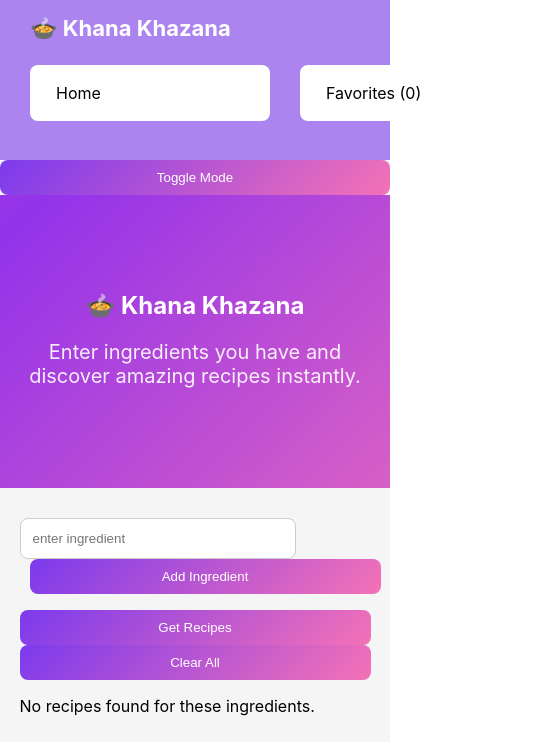
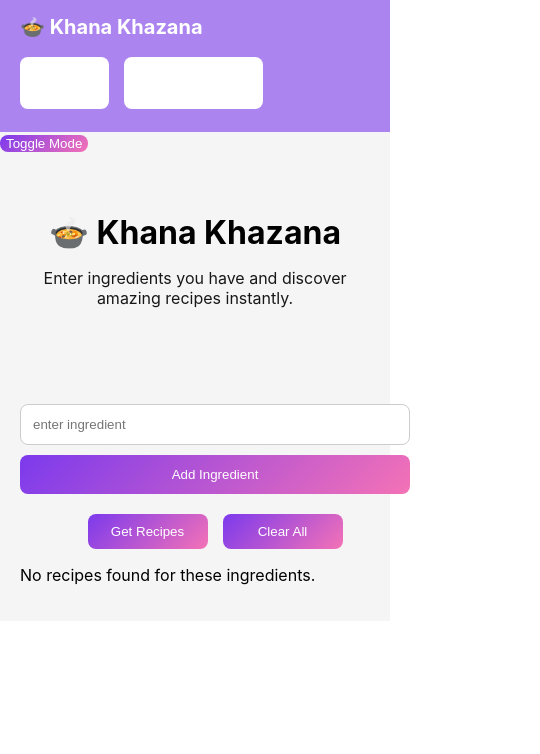
Before and after one commit to vanshikathapa21/recipe-finder, a React (Create React App) app: page / in a window 390 px wide. Shown: the top 754 px of the page, 540 px wide, since content can reach past the window. Built offline with nearby package versions, Linux system fonts and the light colour scheme.

Commit message:
fixed button layout

```diff
--- a/src/components/IngredientList.jsx
+++ b/src/components/IngredientList.jsx
@@ -16,21 +16,13 @@ function IngredientList({ ingredients, handleGetRecipe, setIngredients }) {
         ))}
       </ul>
 
-      <button onClick={handleGetRecipe}
-         disabled={ingredients.length === 0}
-         style={{
-              backgroundColor: ingredients.length === 0 ? "gray" : "green",
-              color: "white",
-              cursor: ingredients.length === 0 ? "not-allowed" : "pointer"
-  }}
->
-  Get Recipes
-</button>
+      <div className="action-buttons">
 
-      <button onClick={() => setIngredients([])}>
-        Clear All
-      </button>
+        <button onClick={handleGetRecipe}> Get Recipes </button>
 
+        <button onClick={() => setIngredients([])}> Clear All</button>
+
+      </div>
     </div>
   );
 }
--- a/src/components/IngredientsInput.jsx
+++ b/src/components/IngredientsInput.jsx
@@ -18,23 +18,16 @@ function IngredientsInput({ setIngredients }) {
 
   return (
     <div className="input-box">
-
   <input
     type="text"
     placeholder="enter ingredient"
     value={newIngredient}
-        onChange={handleChange}
-        onKeyDown={(e)=>{
-          if(e.key === "Enter"){
-             addIngredient();
-          }
-        }}
+    onChange={(e) => setNewIngredient(e.target.value)}
   />
 
-      <button onClick={addIngredient}>
+  <button>
     Add Ingredient
   </button>
-
     </div>
   );
 }
--- a/src/styles/main.css
+++ b/src/styles/main.css
@@ -2,7 +2,9 @@ body{
   font-family: Arial, sans-serif;
   margin:0;
   padding:0;
+  overflow-x: hidden;
 }
+
 
 .navbar{
   position: sticky;
@@ -12,7 +14,7 @@ body{
   display:flex;
   justify-content:space-between;
   align-items:center;
-  padding:15px 30px;
+  padding:15px 20px;
 
   background: rgba(124,58,237,0.6);
   backdrop-filter: blur(10px);
@@ -20,24 +22,30 @@ body{
 
   color:white;
   flex-wrap: wrap;
+}
 
+.navbar button {
+  flex: none;
+  padding: 8px 16px;
 }
 
 .logo{
-  font-size:22px;
+  font-size:20px;
   font-weight:bold;
 }
 
 .nav-links{
   list-style:none;
   display:flex;
-  gap:30px;
+  gap:15px;
+  padding:0;
+  margin:0;
 }
 
 .nav-links a{
   color:white;
   text-decoration:none;
-  padding:8px 16px;
+  padding:6px 12px;
   border-radius:8px;
   transition:0.3s;
 }
@@ -46,70 +54,61 @@ body{
   background:rgba(255,255,255,0.2);
 }
 
+
 .hero{
-  background: linear-gradient(-45deg,#7C3AED,#F472B6,#9333EA,#EC4899);
-  background-size:400% 400%;
-  animation:gradientMove 8s ease infinite;
-
-  color:white;
+  padding:40px 15px;
   text-align:center;
-  padding:80px 20px;
-}
-
-@keyframes gradientMove{
-  0%{background-position:0% 50%;}
-  50%{background-position:100% 50%;}
-  100%{background-position:0% 50%;}
 }
 
 .hero h1{
-  font-size:48px;
+  font-size:32px;
   margin-bottom:10px;
 }
 
 .hero p{
-  font-size:20px;
+  font-size:16px;
   opacity:0.9;
 }
 
+
 .container{
-  width: 90%;
-  max-width: 1200px;
+  width: 100%;
+  max-width: 600px;
   margin: auto;
+  padding: 20px;
 }
 
 .input-box{
+  display:flex;
+  gap:10px;
   margin-top:20px;
 }
 
 .input-box input{
+  flex:1;
   padding:12px;
-  width:250px;
   border-radius:8px;
   border:1px solid #ccc;
 }
 
 .input-box button{
-  margin-left:10px;
+  padding:12px 16px;
 }
+
 
 button{
   background: linear-gradient(135deg,#7C3AED,#F472B6);
   color:white;
   border:none;
-  padding:10px;
   border-radius:8px;
   cursor:pointer;
   transition:all 0.2s ease;
-  width: 100%;
 }
 
 button:hover{
   transform:translateY(-2px);
   box-shadow:0 8px 18px rgba(0,0,0,0.2);
 }
-
-
 
 ul{
   list-style:none;
@@ -118,12 +117,30 @@ ul{
 
 li{
   background:white;
-  margin:8px auto;
+  margin:8px 0;
   padding:10px;
-  width:220px;
   border-radius:8px;
   display:flex;
   justify-content:space-between;
+}
+
+
+.action-buttons{
+  display:flex;
+  justify-content:center;
+  gap:15px;
+  margin-top:20px;
+  flex-wrap:wrap;
+}
+
+.action-buttons button{
+ width:auto;
+  padding:10px 20px;
+  min-width:120px;
+}
+
+.action-buttons button:hover{
+  transform:scale(1.05);
 }
 
 .recipes-container{
@@ -142,33 +159,24 @@ box-shadow:0 4px 10px rgba(0,0,0,0.1);
 .recipe-card img{
   width:100%;
   height:200px;
+  object-fit:cover;
 }
 
 .recipe-card:hover{
-  transform:translateY(-12px) scale(1.03);
-  box-shadow:0 25px 50px rgba(0,0,0,0.25);
+  transform:translateY(-10px);
+  box-shadow:0 20px 40px rgba(0,0,0,0.2);
 }
-
 
 .recipe-card h3{
   color:#ff6b6b;
-}
-
-.recipe-img{
-  width:100%;
-  border-radius:12px;
-  transition:transform 0.3s ease;
 }
 
 .recipe-card button{
   margin-top:10px;
 }
 
-.recipe-card:hover .recipe-img{
-  transform:scale(1.05);
-}
 
-.modal{
+.modal-overlay{
   position:fixed;
   top:0;
   left:0;
@@ -178,87 +186,18 @@ height:200px;
   display:flex;
   justify-content:center;
   align-items:center;
+  z-index:2000;
 }
-
 .modal-content{
   background:white;
-  padding:30px;
+  padding:20px;
   border-radius:12px;
+  width:90%;
   max-width:600px;
-  max-height:80vh;
-  overflow-y:auto;
-}
-
-.modal-content p{
-  text-align:left;
-  line-height:1.6;
-}
-
-
-.light{
-  background:#f5f5f5;
-  color:black;
-}
-
-.dark{
-  background:#0F172A;
-  color:white;
-}
-
-.dark .recipe-card{
-  background:#1E293B;
-}
-
-
-.dark li{
-  background:#1e1e1e;
-}
-
-.light .nav-links a{
-  color: black;
-}
-
-.dark .nav-links a{
-  color: white;
-}
-
-@keyframes fadeInUp{
-  from{
-    opacity:0;
-    transform:translateY(20px);
-  }
-  to{
-    opacity:1;
-    transform:translateY(0);
-  }
-}
-
-.modal-overlay{
-  position:fixed;
-  top:0;
-  left:0;
-  width:100%;
-  height:100%;
-
-  background:rgba(0,0,0,0.6);
-
-  display:flex;
-  justify-content:center;
-  align-items:center;
-
-  z-index:2000;
-}
-
-.modal-content{
-  background:white;
-  padding:25px;
-  border-radius:16px;
-  width:600px;
   max-height:80vh;
   overflow-y:auto;
   position:relative;
 }
-
 .modal-img{
   width:100%;
   border-radius:10px;
@@ -275,18 +214,38 @@ height:200px;
   cursor:pointer;
 }
 
-@media (max-width: 600px) {
 
-  .hero h1 {
-    font-size: 24px;
+.light{
+  background:#f5f5f5;
+  color:black;
 }
 
-  .container {
-    padding: 10px;
+.dark{
+  background:#0F172A;
+  color:white;
+}
+.dark .recipe-card{
+  background:#1E293B;
+}
+.dark li{
+  background:#1e1e1e;
 }
 
-  .recipes-container {
-    grid-template-columns: 1fr;
+
+@media (max-width: 600px){
+
+  .input-box{
+    flex-direction:column;
+  }
+
+  .input-box button{
+    width:100%;
+  }
+
+  .navbar{
+    flex-direction:column;
+    align-items:flex-start;
+    gap:10px;
   }
 
 }
```
Lines whose indentation alone changed are shown as unchanged.
